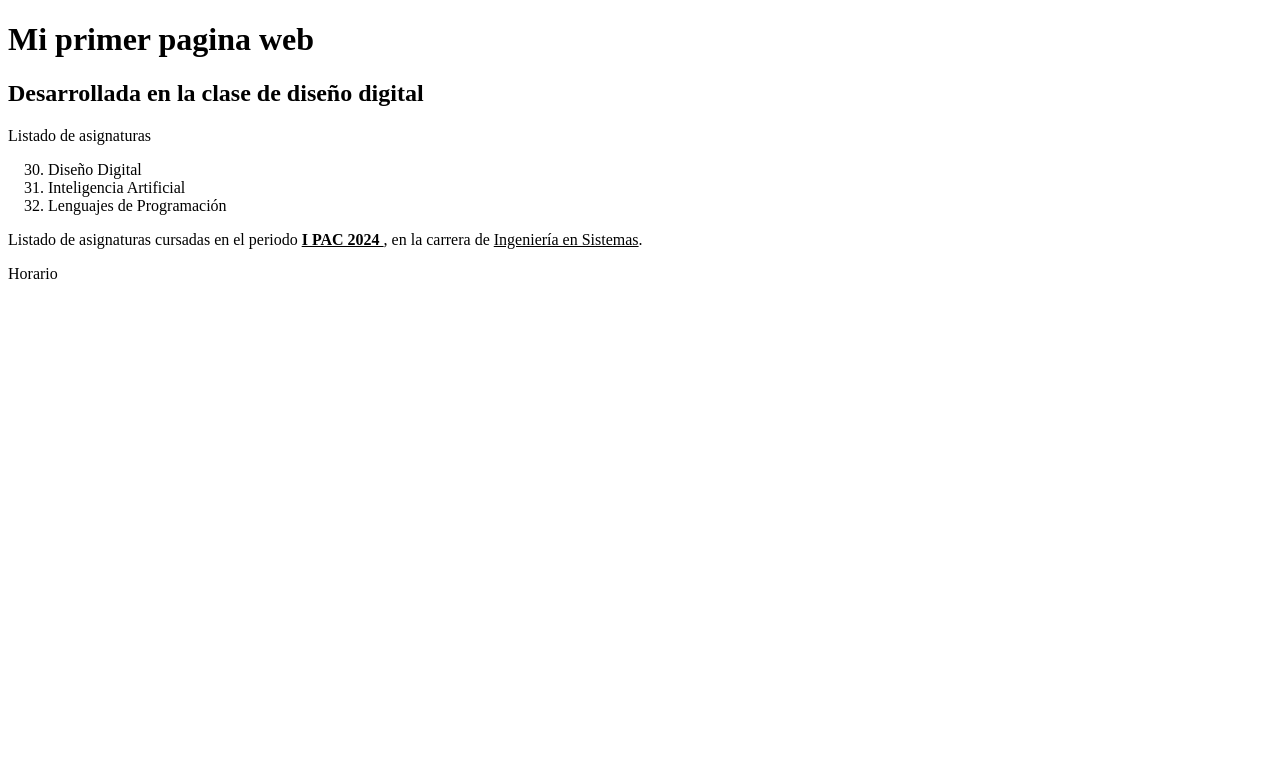
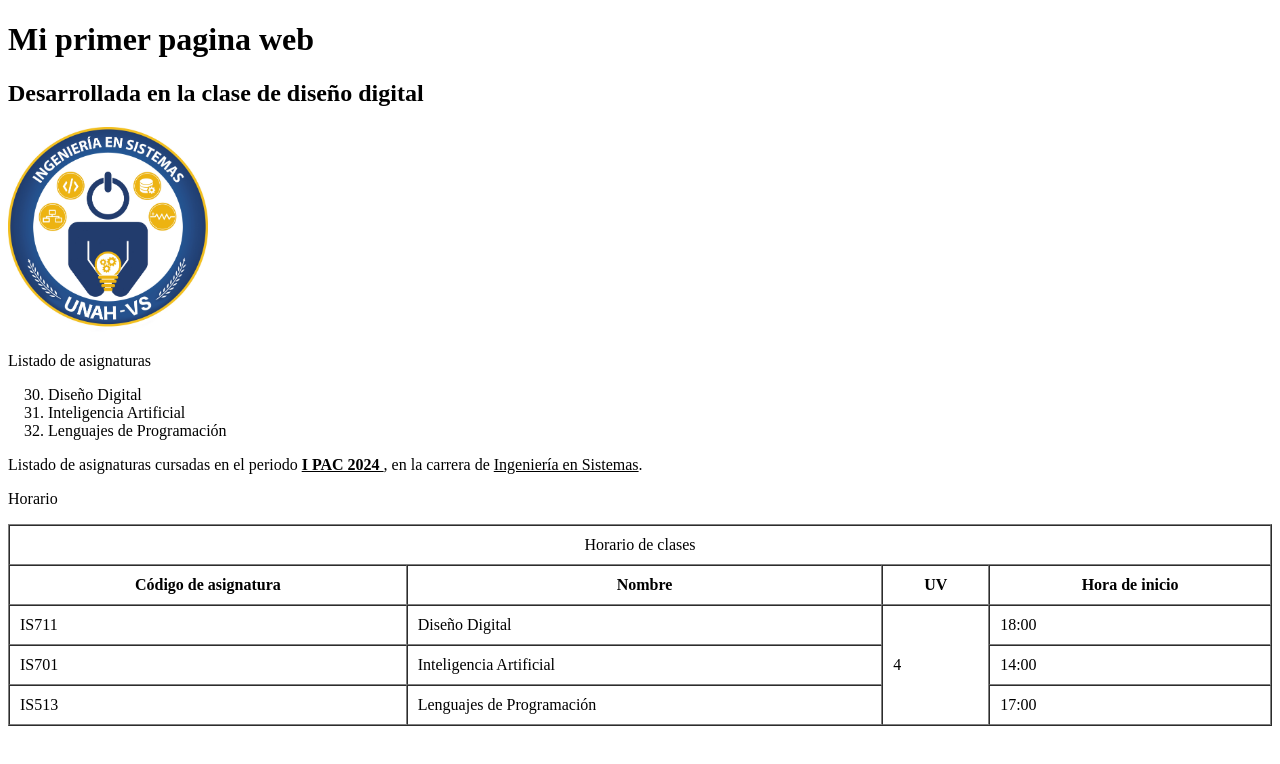
Before and after one commit to jalvarenga-unah/IS711-I-PAC-2024, a plain HTML site: page principios-html/index.html in a window 1280 px wide. Drawn offline with Linux system fonts and the light colour scheme.

Commit message:
img, table

```diff
--- a/principios-html/index.html
+++ b/principios-html/index.html
@@ -11,6 +11,8 @@
     <h1>Mi primer pagina web</h1>
     <h2>Desarrollada en la clase de diseño digital</h2>
 
+    <img width="200" src="./images/logo-IS.jpg" alt="Logo de la Universidad Nacional Autónoma de Honduras">
+
     <p> Listado de asignaturas </p>
 
     <!-- No tiene efecto en la pagina web  -->
@@ -20,6 +22,12 @@
         <li>Inteligencia Artificial</li>
         <li>Lenguajes de Programación</li>
     </ol>
+    <!-- Listas desordenadas -->
+    <!-- <ul>
+        <li>Diseño Digital</li>
+        <li>Inteligencia Artificial</li>
+        <li>Lenguajes de Programación</li>
+    </ul> -->
 
     <p>
         Listado de <span>asignaturas cursadas</span> en el
@@ -27,15 +35,51 @@
         de <u>Ingeniería en Sistemas</u>.
     </p>
     <p> Horario </p>
-    <!-- Listas desordenadas -->
-    <!-- <ul>
-        <li>Diseño Digital</li>
-        <li>Inteligencia Artificial</li>
-        <li>Lenguajes de Programación</li>
-    </ul> -->
+
+    <table border="1" cellspacing="0" cellpadding="10" width="100%">
+        <thead>
+            <tr>
+                <td colspan="4">
+                    <center>Horario de clases</center>
+                </td>
+            </tr>
+            <tr>
+                <th>Código de asignatura</th>
+                <th>Nombre</th>
+                <th>UV</th>
+                <th>Hora de inicio</th>
+            </tr>
+        </thead>
+        <tbody>
+
+            <tr>
+                <td>IS711</td>
+                <td>Diseño Digital</td>
+                <td rowspan="3">4</td>
+                <td>18:00</td>
+            </tr>
+            <tr>
+                <td>IS701</td>
+                <td>Inteligencia Artificial</td>
+                <!-- <td>4</td> -->
+                <td>14:00</td>
+            </tr>
+            <tr>
+                <td>IS513</td>
+                <td>Lenguajes de Programación</td>
+                <!-- <td>4</td> -->
+                <td>17:00</td>
+            </tr>
+
+        </tbody>
+
+        <tfoot></tfoot>
+
+    </table>
+
+
 
 </body>
-
 
 <footer></footer>
 
```
Also changed, not shown: principios-html/images/logo-IS.jpg (added).
